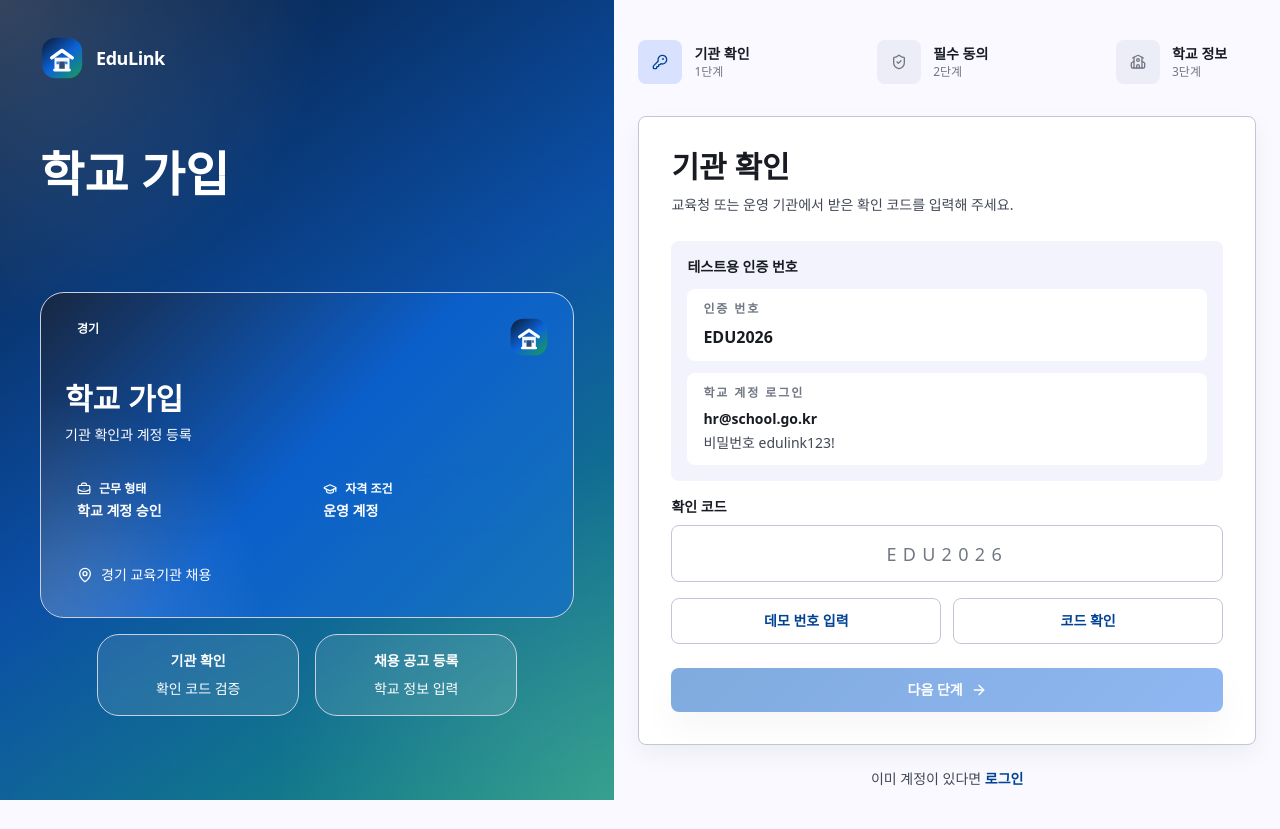
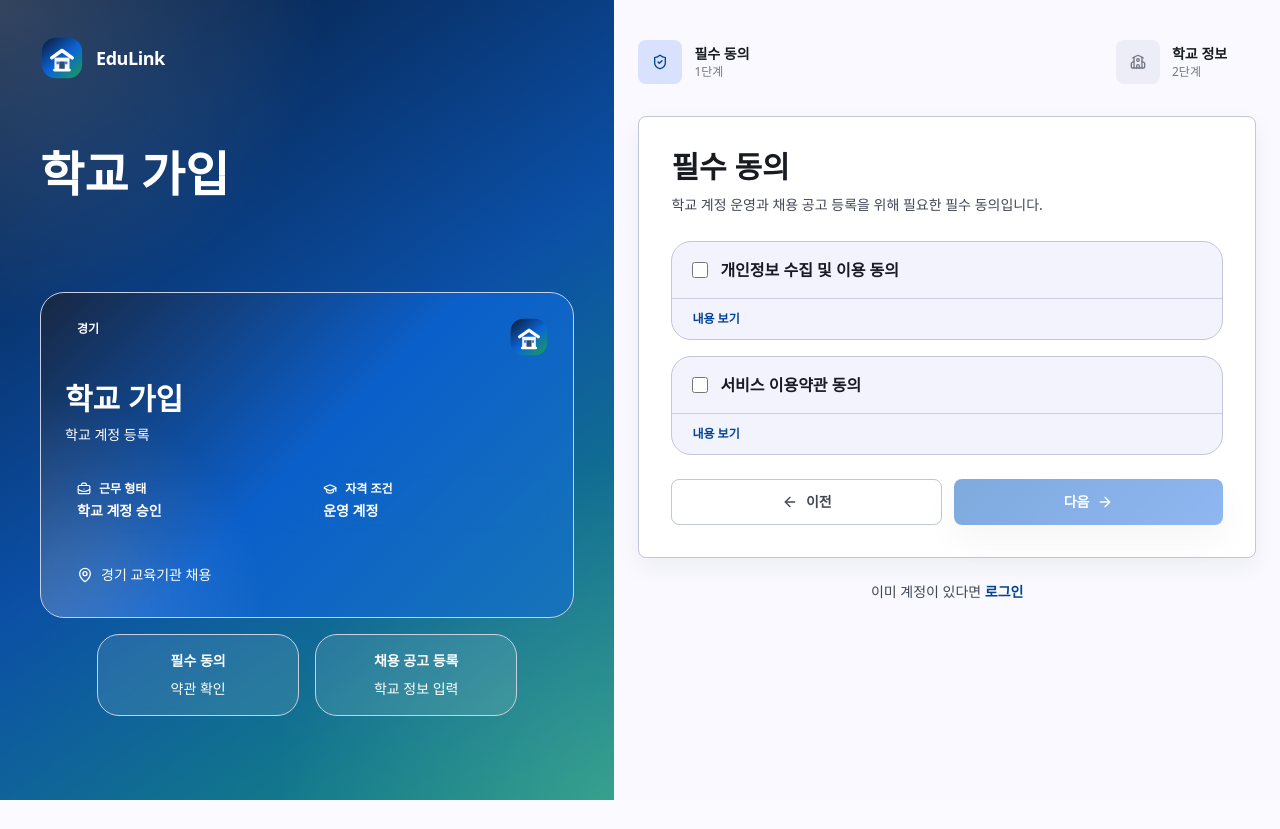
Before and after one commit to ZZombie04/edulink, a Next.js app: page /auth/register/hr in a window 1280 px wide. After the commit the page ends 800 px from the top, so only its background shows below. Built offline with nearby package versions, Linux system fonts and the light colour scheme; a web font is replaced by a local one.

Commit message:
Fix demo login and simplify school signup

```diff
--- a/package.json
+++ b/package.json
@@ -14,6 +14,7 @@
   "dependencies": {
     "@base-ui/react": "^1.4.0",
     "@hookform/resolvers": "^5.2.2",
+    "@prisma/adapter-pg": "^7.7.0",
     "@prisma/client": "^7.7.0",
     "@tanstack/react-query": "^5.99.0",
     "class-variance-authority": "^0.7.1",
@@ -23,6 +24,7 @@
     "next": "^16.2.4",
     "next-auth": "^4.24.14",
     "next-themes": "^0.4.6",
+    "pg": "^8.20.0",
     "prisma": "^7.7.0",
     "react": "^19.2.0",
     "react-dom": "^19.2.0",
--- a/src/app/auth/login/page.tsx
+++ b/src/app/auth/login/page.tsx
@@ -2,14 +2,12 @@
 
 import { useState } from "react";
 import Link from "next/link";
-import { useRouter } from "next/navigation";
 import { AlertCircle, ArrowRight, LockKeyhole, Mail } from "lucide-react";
 
 import { AuthShell } from "@/components/auth-shell";
 import { DEMO_ACCOUNTS, DEMO_PASSWORD } from "@/lib/demo-access";
 
 export default function LoginPage() {
-  const router = useRouter();
   const [email, setEmail] = useState("");
   const [password, setPassword] = useState("");
   const [error, setError] = useState("");
@@ -53,8 +51,7 @@ export default function LoginPage() {
       const destination =
         nextPath && nextPath.startsWith("/") ? nextPath : result.redirectTo;
 
-      router.push(destination);
-      router.refresh();
+      window.location.assign(destination);
     } catch {
       setLoading(false);
       setError("로그인 처리 중 오류가 발생했습니다.");
--- a/src/app/auth/register/hr/page.tsx
+++ b/src/app/auth/register/hr/page.tsx
@@ -2,13 +2,11 @@
 
 import { useState } from "react";
 import Link from "next/link";
-import { useRouter } from "next/navigation";
 import {
   AlertCircle,
   ArrowLeft,
   ArrowRight,
   Check,
-  KeyRound,
   School,
   ShieldCheck,
 } from "lucide-react";
@@ -17,23 +15,17 @@ import { AuthShell } from "@/components/auth-shell";
 import {
   DEMO_ACCOUNTS,
   DEMO_PASSWORD,
-  DEMO_VERIFICATION_CODE,
 } from "@/lib/demo-access";
 import { gyeonggiRegions } from "@/lib/demo-data";
 import { hrConsentSections } from "@/lib/hr-consents";
 
 const steps = [
-  { id: 1, title: "기관 확인", icon: KeyRound },
-  { id: 2, title: "필수 동의", icon: ShieldCheck },
-  { id: 3, title: "학교 정보", icon: School },
+  { id: 1, title: "필수 동의", icon: ShieldCheck },
+  { id: 2, title: "학교 정보", icon: School },
 ];
 
 export default function HRRegisterPage() {
-  const router = useRouter();
   const [currentStep, setCurrentStep] = useState(1);
-  const [verificationCode, setVerificationCode] = useState("");
-  const [verified, setVerified] = useState(false);
-  const [verificationError, setVerificationError] = useState("");
   const [privacyConsent, setPrivacyConsent] = useState(false);
   const [termsConsent, setTermsConsent] = useState(false);
   const [submitError, setSubmitError] = useState("");
@@ -89,119 +81,9 @@ export default function HRRegisterPage() {
 
           {currentStep === 1 ? (
             <>
-              <div className="text-3xl font-bold text-ink">기관 확인</div>
-              <div className="mt-2 text-sm leading-6 text-ink-soft">
-                교육청 또는 운영 기관에서 받은 확인 코드를 입력해 주세요.
-              </div>
-
-              <div className="mt-6 space-y-4">
-                <div className="rounded-lg bg-surface-subtle p-4 text-sm text-ink-soft">
-                  <div className="font-semibold text-ink">
-                    테스트용 인증 번호
-                  </div>
-                  <div className="mt-3 rounded-lg bg-white px-4 py-3">
-                    <div className="text-xs font-semibold uppercase tracking-[0.16em] text-ink-muted">
-                      인증 번호
-                    </div>
-                    <div className="mt-2 text-base font-bold text-ink">
-                      {DEMO_VERIFICATION_CODE}
-                    </div>
-                  </div>
-                  <div className="mt-3 rounded-lg bg-white px-4 py-3">
-                    <div className="text-xs font-semibold uppercase tracking-[0.16em] text-ink-muted">
-                      학교 계정 로그인
-                    </div>
-                    <div className="mt-2 text-sm font-semibold text-ink">
-                      {DEMO_ACCOUNTS[1].email}
-                    </div>
-                    <div className="mt-1 text-sm text-ink-soft">
-                      비밀번호 {DEMO_PASSWORD}
-                    </div>
-                  </div>
-                </div>
-
-                <label className="block">
-                  <div className="mb-2 text-sm font-semibold text-ink">
-                    확인 코드
-                  </div>
-                  <input
-                    className="input-surface text-center text-lg tracking-[0.35em]"
-                    placeholder={DEMO_VERIFICATION_CODE}
-                    value={verificationCode}
-                    onChange={(event) => {
-                      setVerificationCode(event.target.value.toUpperCase());
-                      setVerified(false);
-                      setVerificationError("");
-                    }}
-                  />
-                </label>
-
-                <div className="grid gap-3 sm:grid-cols-2">
-                  <button
-                    type="button"
-                    className="inline-flex w-full items-center justify-center gap-2 rounded-lg border border-outline px-4 py-3 text-sm font-semibold text-primary-700"
-                    onClick={() => {
-                      setVerificationCode(DEMO_VERIFICATION_CODE);
-                      setVerified(false);
-                      setVerificationError("");
-                    }}
-                  >
-                    데모 번호 입력
-                  </button>
-
-                  <button
-                    type="button"
-                    className="inline-flex w-full items-center justify-center gap-2 rounded-lg border border-outline px-4 py-3 text-sm font-semibold text-primary-700"
-                    onClick={() => {
-                      if (
-                        verificationCode.trim().toUpperCase() ===
-                        DEMO_VERIFICATION_CODE
-                      ) {
-                        setVerified(true);
-                        setVerificationError("");
-                        return;
-                      }
-
-                      setVerified(false);
-                      setVerificationError(
-                        "테스트용 인증 번호를 다시 확인해 주세요.",
-                      );
-                    }}
-                  >
-                    코드 확인
-                  </button>
-                </div>
-
-                {verified ? (
-                  <div className="rounded-lg bg-secondary-50 px-4 py-3 text-sm text-secondary-700">
-                    기관 확인이 완료되었습니다. 다음 단계로 이동할 수 있습니다.
-                  </div>
-                ) : null}
-
-                {verificationError ? (
-                  <div className="rounded-lg bg-[var(--danger-soft)] px-4 py-3 text-sm text-[#9c2f24]">
-                    {verificationError}
-                  </div>
-                ) : null}
-              </div>
-
-              <button
-                type="button"
-                className="mt-6 inline-flex w-full items-center justify-center gap-2 rounded-lg bg-[linear-gradient(135deg,#0058be,#2170e4)] px-4 py-3 text-sm font-semibold text-white shadow-soft disabled:opacity-50"
-                disabled={!verified}
-                onClick={() => setCurrentStep(2)}
-              >
-                다음 단계
-                <ArrowRight className="h-4 w-4" />
-              </button>
-            </>
-          ) : null}
-
-          {currentStep === 2 ? (
-            <>
               <div className="text-3xl font-bold text-ink">필수 동의</div>
               <div className="mt-2 text-sm leading-6 text-ink-soft">
-                학교 계정 승인과 채용 공고 운영을 위해 필요한 필수 동의입니다.
+                학교 계정 운영과 채용 공고 등록을 위해 필요한 필수 동의입니다.
               </div>
 
               <div className="mt-6 space-y-4">
@@ -279,7 +161,7 @@ export default function HRRegisterPage() {
                   type="button"
                   className="inline-flex flex-1 items-center justify-center gap-2 rounded-lg bg-[linear-gradient(135deg,#0058be,#2170e4)] px-4 py-3 text-sm font-semibold text-white shadow-soft disabled:opacity-50"
                   disabled={!privacyConsent || !termsConsent}
-                  onClick={() => setCurrentStep(3)}
+                  onClick={() => setCurrentStep(2)}
                 >
                   다음
                   <ArrowRight className="h-4 w-4" />
@@ -288,12 +170,27 @@ export default function HRRegisterPage() {
             </>
           ) : null}
 
-          {currentStep === 3 ? (
+          {currentStep === 2 ? (
             <>
               <div className="text-3xl font-bold text-ink">학교 정보</div>
               <div className="mt-2 text-sm leading-6 text-ink-soft">
                 승인 담당자가 빠르게 검토할 수 있도록 꼭 필요한 정보만
                 정리했습니다.
+              </div>
+
+              <div className="mt-6 rounded-lg bg-surface-subtle p-4 text-sm text-ink-soft">
+                <div className="font-semibold text-ink">시연용 학교 계정</div>
+                <div className="mt-3 rounded-lg bg-white px-4 py-3">
+                  <div className="text-xs font-semibold uppercase tracking-[0.16em] text-ink-muted">
+                    로그인 아이디
+                  </div>
+                  <div className="mt-2 text-sm font-semibold text-ink">
+                    {DEMO_ACCOUNTS[1].email}
+                  </div>
+                  <div className="mt-1 text-sm text-ink-soft">
+                    비밀번호 {DEMO_PASSWORD}
+                  </div>
+                </div>
               </div>
 
               <div className="mt-6 grid gap-4 sm:grid-cols-2">
@@ -317,12 +214,6 @@ export default function HRRegisterPage() {
                     학교명
                   </div>
                   <input className="input-surface" placeholder="정인초등학교" />
-                </label>
-                <label className="block">
-                  <div className="mb-2 text-sm font-semibold text-ink">
-                    NEIS 코드
-                  </div>
-                  <input className="input-surface" placeholder="7581234" />
                 </label>
                 <label className="block">
                   <div className="mb-2 text-sm font-semibold text-ink">
@@ -365,7 +256,7 @@ export default function HRRegisterPage() {
                 <button
                   type="button"
                   className="inline-flex flex-1 items-center justify-center gap-2 rounded-lg border border-outline px-4 py-3 text-sm font-semibold text-ink-soft"
-                  onClick={() => setCurrentStep(2)}
+                  onClick={() => setCurrentStep(1)}
                 >
                   <ArrowLeft className="h-4 w-4" />
                   이전
@@ -403,8 +294,7 @@ export default function HRRegisterPage() {
                         return;
                       }
 
-                      router.push(result.redirectTo);
-                      router.refresh();
+                      window.location.assign(result.redirectTo);
                     } catch {
                       setSubmitError(
                         "학교 계정 신청을 완료하지 못했습니다.",
--- a/src/app/auth/register/teacher/page.tsx
+++ b/src/app/auth/register/teacher/page.tsx
@@ -2,7 +2,6 @@
 
 import { useState } from "react";
 import Link from "next/link";
-import { useRouter } from "next/navigation";
 import {
   AlertCircle,
   ArrowLeft,
@@ -152,7 +151,6 @@ function createCareerEntry(id: number): CareerEntry {
 }
 
 export default function TeacherRegisterPage() {
-  const router = useRouter();
   const [currentStep, setCurrentStep] = useState(1);
   const [privacyConsent, setPrivacyConsent] = useState(false);
   const [thirdPartyConsent, setThirdPartyConsent] = useState(false);
@@ -889,8 +887,7 @@ export default function TeacherRegisterPage() {
                         return;
                       }
 
-                      router.push(result.redirectTo);
-                      router.refresh();
+                      window.location.assign(result.redirectTo);
                     } catch {
                       setSubmitError("인재풀 등록을 완료하지 못했습니다.");
                       setSubmitting(false);
--- a/src/components/auth-shell.tsx
+++ b/src/components/auth-shell.tsx
@@ -85,7 +85,7 @@ function AuthShowcase({
         <JobVisual
           className="min-h-[280px] w-full"
           employmentType="학교 계정 승인"
-          gradeLevel="기관 확인과 계정 등록"
+          gradeLevel="학교 계정 등록"
           id={jobPosts[0].id}
           qualificationType="운영 계정"
           schoolName="학교 가입"
@@ -94,7 +94,7 @@ function AuthShowcase({
         />
         <div className="grid w-full max-w-[420px] gap-4 sm:grid-cols-2">
           {[
-            ["기관 확인", "확인 코드 검증"],
+            ["필수 동의", "약관 확인"],
             ["채용 공고 등록", "학교 정보 입력"],
           ].map(([title, detail]) => (
             <div
--- a/src/lib/hr-consents.ts
+++ b/src/lib/hr-consents.ts
@@ -5,13 +5,13 @@ export const hrConsentSections = [
     heading: "수집 항목",
     points: [
       "담당자 이름, 담당자 이메일",
-      "학교명, NEIS 코드, 학교 유형, 지역, 학교 주소",
-      "기관 확인 코드, 접속 및 신청 기록",
+      "학교명, 학교 유형, 지역, 학교 주소",
+      "접속 및 신청 기록",
     ],
     sections: [
       {
         title: "수집 및 이용 목적",
-        body: "학교 계정 신청 접수, 기관 확인, 채용 공고 등록 권한 부여, 서비스 운영 안내, 문의 및 분쟁 대응, 부정 이용 방지 목적으로 처리합니다.",
+        body: "학교 계정 신청 접수, 채용 공고 등록 권한 부여, 서비스 운영 안내, 문의 및 분쟁 대응, 부정 이용 방지 목적으로 처리합니다.",
       },
       {
         title: "보유 및 이용 기간",
@@ -19,7 +19,7 @@ export const hrConsentSections = [
       },
       {
         title: "동의 거부 권리",
-        body: "이용자는 개인정보 수집 및 이용 동의를 거부할 권리가 있습니다. 다만 필수 항목에 대한 동의를 거부하는 경우 학교 계정 신청, 기관 확인, 채용 공고 등록 서비스 이용이 제한됩니다.",
+        body: "이용자는 개인정보 수집 및 이용 동의를 거부할 권리가 있습니다. 다만 필수 항목에 대한 동의를 거부하는 경우 학교 계정 신청 및 채용 공고 등록 서비스 이용이 제한됩니다.",
       },
       {
         title: "처리 원칙",
--- a/src/lib/prisma.ts
+++ b/src/lib/prisma.ts
@@ -1,3 +1,4 @@
+import { PrismaPg } from "@prisma/adapter-pg";
 import { PrismaClient } from "@prisma/client";
 
 const globalForPrisma = globalThis as unknown as {
@@ -11,7 +12,9 @@ function createPrismaClient() {
     throw new Error("DATABASE_URL 환경 변수가 설정되어 있지 않습니다.");
   }
 
-  return new PrismaClient();
+  const adapter = new PrismaPg({ connectionString: databaseUrl });
+
+  return new PrismaClient({ adapter });
 }
 
 function getPrismaClient() {
```
Also changed, not shown: 1 other file (tests, documents, lock files or other folders).
